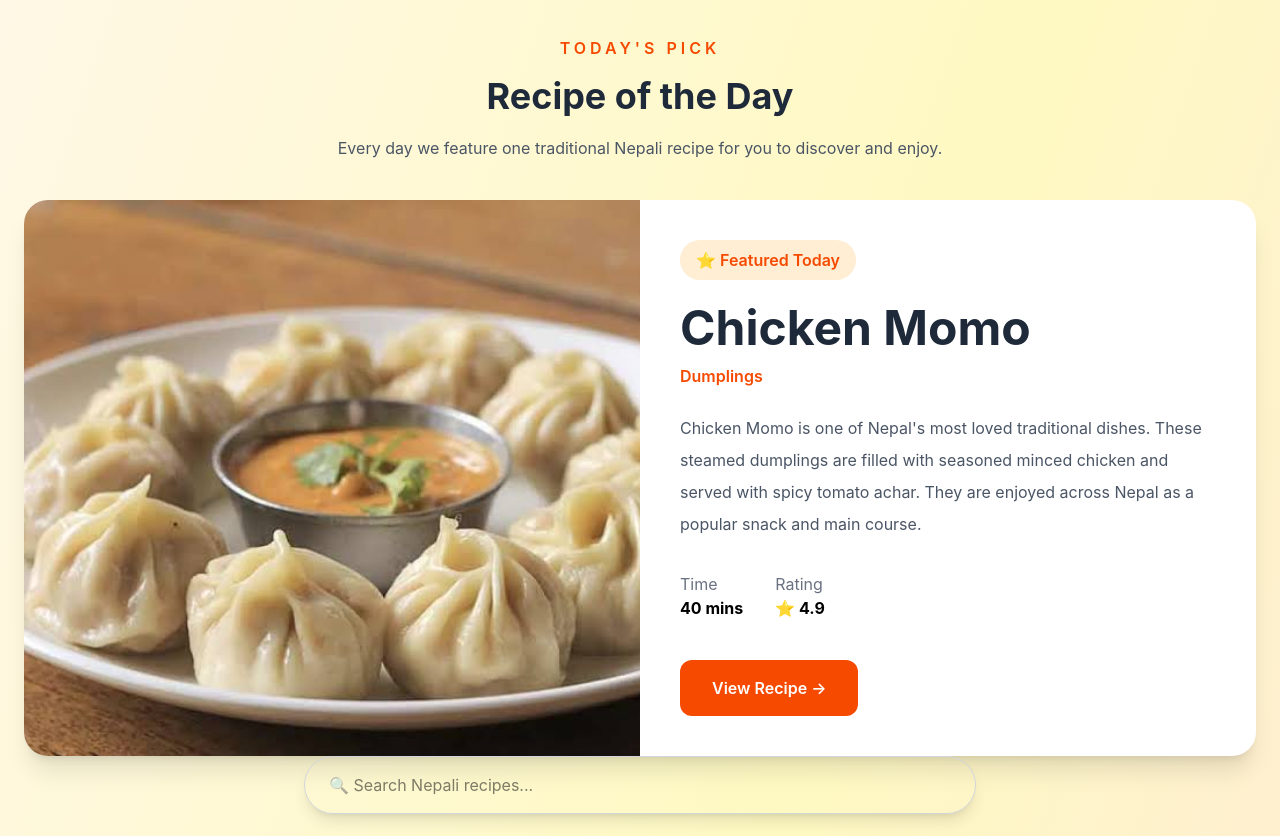
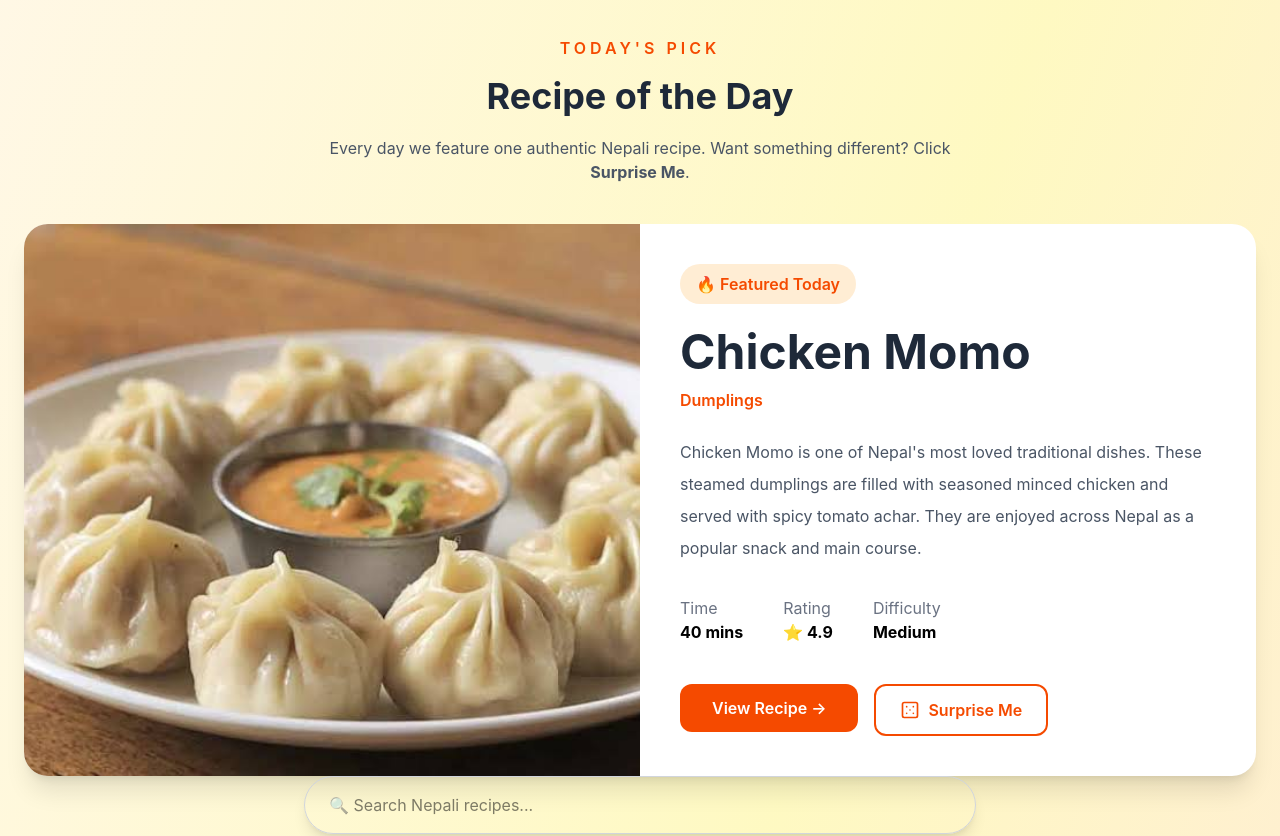
Before and after one commit to Agraz-10/recipe-card-app, a React (Vite) app: page / in a window 1280 px wide. Shown: the part 700-1536 px from the top of the page. Built offline with nearby package versions, Linux system fonts and the light colour scheme.

Commit message:
feat: add surprise me functionality to recipe of the day

```diff
--- a/src/components/RecipeOfTheDay.jsx
+++ b/src/components/RecipeOfTheDay.jsx
@@ -1,14 +1,27 @@
+import { useState } from "react";
 import { Link } from "react-router-dom";
+import { Dice5 } from "lucide-react";
 
 function RecipeOfTheDay({ recipes }) {
-  // Pick a recipe based on today's date
+  // Recipe based on today's date
   const today = new Date().getDate();
 
-  const recipe = recipes[today % recipes.length];
+  const [recipe, setRecipe] = useState(
+    recipes[today % recipes.length]
+  );
+
+  const handleRandomRecipe = () => {
+    const randomIndex = Math.floor(
+      Math.random() * recipes.length
+    );
+
+    setRecipe(recipes[randomIndex]);
+  };
 
   return (
     <section className="max-w-7xl mx-auto px-6 mt-16">
 
+      {/* Heading */}
       <div className="text-center mb-10">
 
         <p className="text-orange-600 uppercase tracking-[4px] font-semibold">
@@ -20,24 +33,27 @@ function RecipeOfTheDay({ recipes }) {
         </h2>
 
         <p className="text-gray-600 mt-5 max-w-2xl mx-auto">
-          Every day we feature one traditional Nepali recipe for you
-          to discover and enjoy.
+          Every day we feature one authentic Nepali recipe.
+          Want something different? Click <strong>Surprise Me</strong>.
         </p>
 
       </div>
 
-      <div className="bg-white rounded-3xl shadow-xl overflow-hidden grid md:grid-cols-2">
+      {/* Card */}
+      <div className="bg-white rounded-3xl shadow-xl overflow-hidden grid md:grid-cols-2 hover:shadow-2xl transition-all duration-300">
 
+        {/* Image */}
         <img
           src={recipe.image}
           alt={recipe.name}
-          className="w-full h-full object-cover"
+          className="w-full h-full object-cover hover:scale-105 transition duration-500"
         />
 
+        {/* Content */}
         <div className="p-10 flex flex-col justify-center">
 
           <span className="inline-block bg-orange-100 text-orange-600 px-4 py-2 rounded-full font-semibold w-fit">
-            ⭐ Featured Today
+            🔥 Featured Today
           </span>
 
           <h2 className="text-5xl font-bold mt-6 text-gray-800">
@@ -52,30 +68,58 @@ function RecipeOfTheDay({ recipes }) {
             {recipe.description}
           </p>
 
-          <div className="flex gap-8 mt-8">
+          <div className="flex gap-10 mt-8">
 
             <div>
-              <p className="text-gray-500">Time</p>
-              <h3 className="font-bold">{recipe.time}</h3>
+              <p className="text-gray-500">
+                Time
+              </p>
+
+              <h3 className="font-bold">
+                {recipe.time}
+              </h3>
             </div>
 
             <div>
-              <p className="text-gray-500">Rating</p>
+              <p className="text-gray-500">
+                Rating
+              </p>
+
               <h3 className="font-bold">
                 ⭐ {recipe.rating}
               </h3>
             </div>
 
+            <div>
+              <p className="text-gray-500">
+                Difficulty
+              </p>
+
+              <h3 className="font-bold">
+                {recipe.difficulty}
+              </h3>
+            </div>
+
           </div>
 
-          <Link
-            to={`/recipes/${recipe.id}`}
-            className="mt-10"
-          >
-            <button className="bg-orange-600 hover:bg-orange-700 text-white px-8 py-4 rounded-xl font-semibold transition cursor-pointer">
-              View Recipe →
+          {/* Buttons */}
+          <div className="flex gap-4 mt-10 flex-wrap">
+
+            <Link to={`/recipes/${recipe.id}`}>
+              <button className="bg-orange-600 hover:bg-orange-700 text-white px-8 py-3 rounded-xl font-semibold transition duration-300 cursor-pointer">
+                View Recipe →
+              </button>
+            </Link>
+
+            <button
+              onClick={handleRandomRecipe}
+              className="flex items-center gap-2 border-2 border-orange-600 text-orange-600 hover:bg-orange-600 hover:text-white px-6 py-3 rounded-xl font-semibold transition duration-300 cursor-pointer"
+            >
+              <Dice5 size={20} />
+              Surprise Me
             </button>
-          </Link>
+
+          </div>
 
         </div>
 
```
